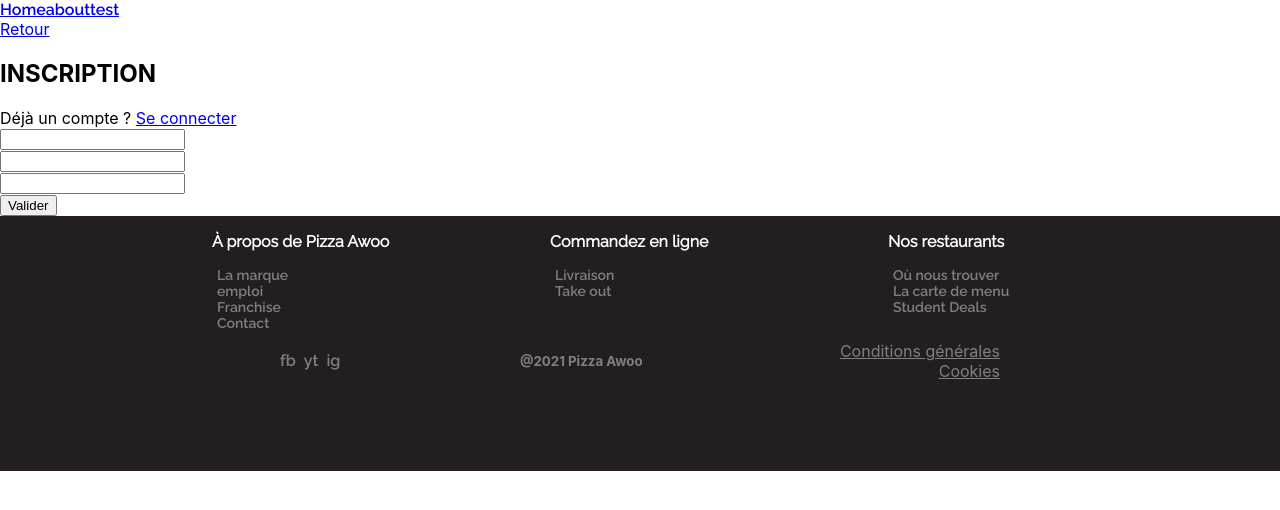
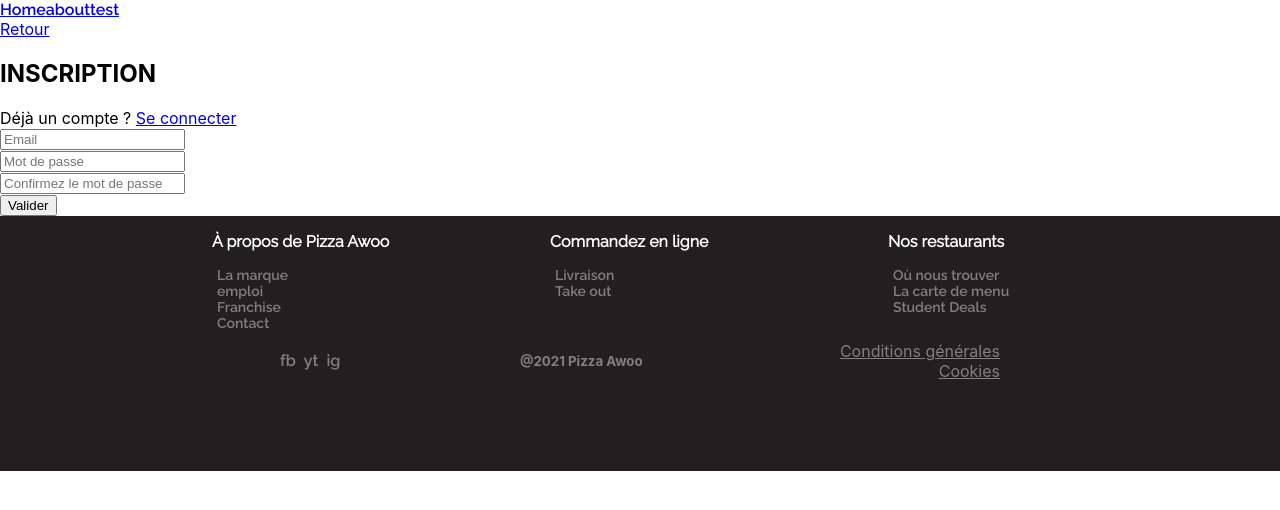
Before and after one commit to LockyBounty/pizzaawoofinal, a React (Create React App) app: page /subscription in a window 1280 px wide. Shown: the top 510 px of the page. Built offline with nearby package versions, Linux system fonts and the light colour scheme.

Commit message:
added - lines Subscription

```diff
--- a/package.json
+++ b/package.json
@@ -12,9 +12,11 @@
     "@types/react": "^17.0.0",
     "@types/react-dom": "^17.0.0",
     "axios": "^0.21.1",
+    "bootstrap": "^4.6.0",
     "lodash.shuffle": "^4.2.0",
     "prop-types": "^15.7.2",
     "react": "^17.0.1",
+    "react-bootstrap": "^1.5.0",
     "react-dom": "^17.0.1",
     "react-router-dom": "^5.2.0",
     "react-scripts": "4.0.1",
--- a/src/pages/Subscription.tsx
+++ b/src/pages/Subscription.tsx
@@ -1,41 +1,65 @@
-const Subscription = () => (
+import React, { useState, useReducer } from "react";
 
+function handleSubmit(e) {
+  e.preventDefault();
+  console.log(e.target[0].value);
+}
+
+function Subscription() {
+  const [mail, setMail] = useState("");
+  const [pass, setPass] = useState("");
+
+  const onChangeMail = (event) => {
+    setMail(event.target.value);
+  };
+  const onChangePass = (event) => {
+    setPass(event.target.value);
+  };
+
+  return (
     <div>
-    <div><a href="/">Retour</a></div>
+      <div>
+        <a href="/">Retour</a>
+      </div>
       <h2>INSCRIPTION</h2>
       Déjà un compte ? <a href="./Login">Se connecter</a>
       <form onSubmit={handleSubmit} method="post" name="login1">
-        <Email />
-        <Pass />
-        <ConfirmPass />
+        <div className="email-block">
+          <input
+            type="email"
+            name="email"
+            id="email2"
+            placeholder="Email"
+            onChange={onChangeMail}
+            value={mail}
+            required
+          />
+        </div>
+        <div className="pass-block">
+          <input
+            type="password"
+            name="pass"
+            id="pass2"
+            placeholder="Mot de passe"
+            onChange={onChangePass}
+            value={pass}
+            min={6}
+            required
+          />
+        </div>
+        <div className="pass-check-block">
+          <input
+            type="password"
+            name="confirmPass"
+            id="confirmPass2"
+            placeholder="Confirmez le mot de passe"
+            required
+          />
+        </div>
         <button type="submit">Valider</button>
       </form>
-
     </div>
   );
-
-const Email = () => (
-    <div>
-        <input type="email" name="email" id="email2"/>
-    </div>
-);
-
-const Pass = () => (
-    <div>
-        <input type="password" name="pass" id="pass2"/>
-    </div>
-);
-
-const ConfirmPass = () => (
-    <div>
-        <input type="password" name="confirmPass" id="confirmPass2"/>
-    </div>
-);
-
-function handleSubmit(e) {
-    e.preventDefault();
-    console.log(e.target[0].value)
 }
 
-
 export default Subscription;
```
Also changed, not shown: src/footer/Footer.tsx (+11 -1 lines), src/pages/Modal.tsx (added, +34 -0 lines), 1 other file (tests, documents, lock files or other folders). Lines whose indentation alone changed are shown as unchanged.
